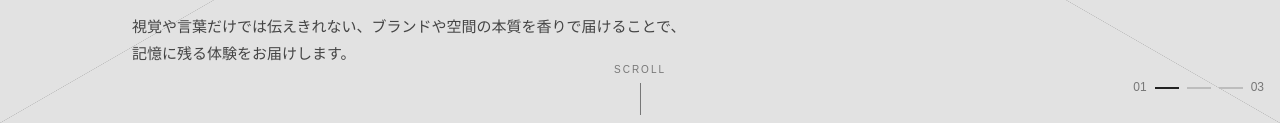
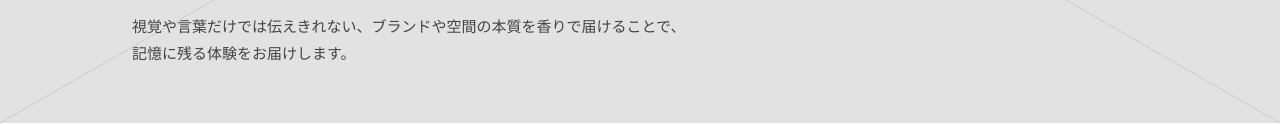
Before and after one commit to chipozzz/growwith-site, a plain HTML site: page zinga-space/index.html in a window 1280 px wide. Shown: the part 678-802 px from the top of the page. Drawn offline with Linux system fonts and the light colour scheme.

Commit message:
TOP hero: remove scroll indicator and slide counter
Co-Authored-By: Claude Opus 5.5 <noreply@anthropic.com>
Claude-Session: https://claude.ai/code/session_01TY1jbpJPzwxAWami2dZyLb

```diff
--- a/zinga-space/index.html
+++ b/zinga-space/index.html
@@ -18,8 +18,6 @@
       <h1>香りで心を動かし、<br>記憶に残る体験を届ける。</h1>
       <p class="sub">視覚や言葉だけでは伝えきれない、ブランドや空間の本質を香りで届けることで、記憶に残る体験をお届けします。</p>
     </div></div>
-    <div class="dots" aria-hidden="true"><span>01</span><i class="on"></i><i></i><i></i><span>03</span></div>
-    <div class="scroll-ind" aria-hidden="true">SCROLL</div>
   </section>
 
   <!-- イントロ：事業のひとこと＋重なる写真 -->
```
